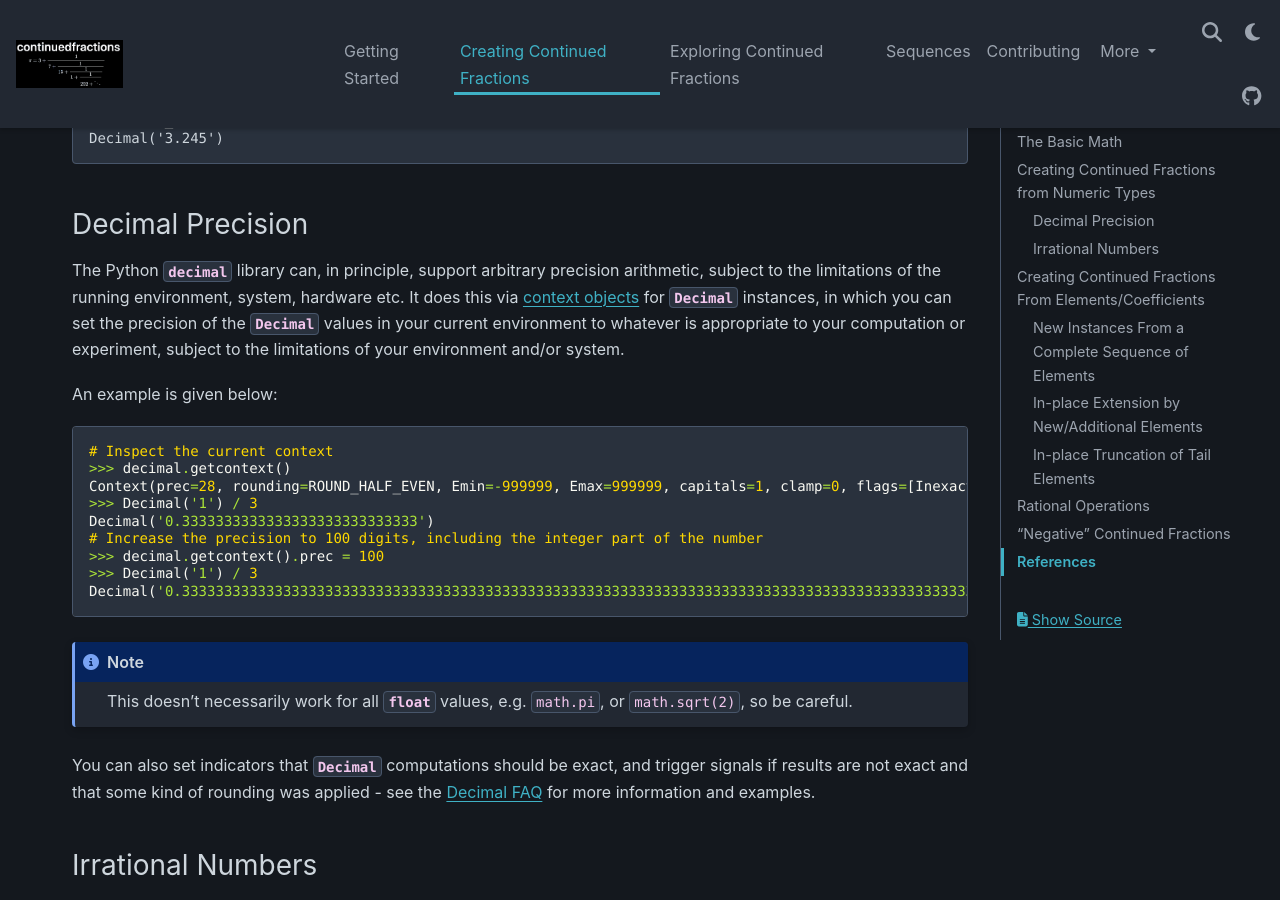
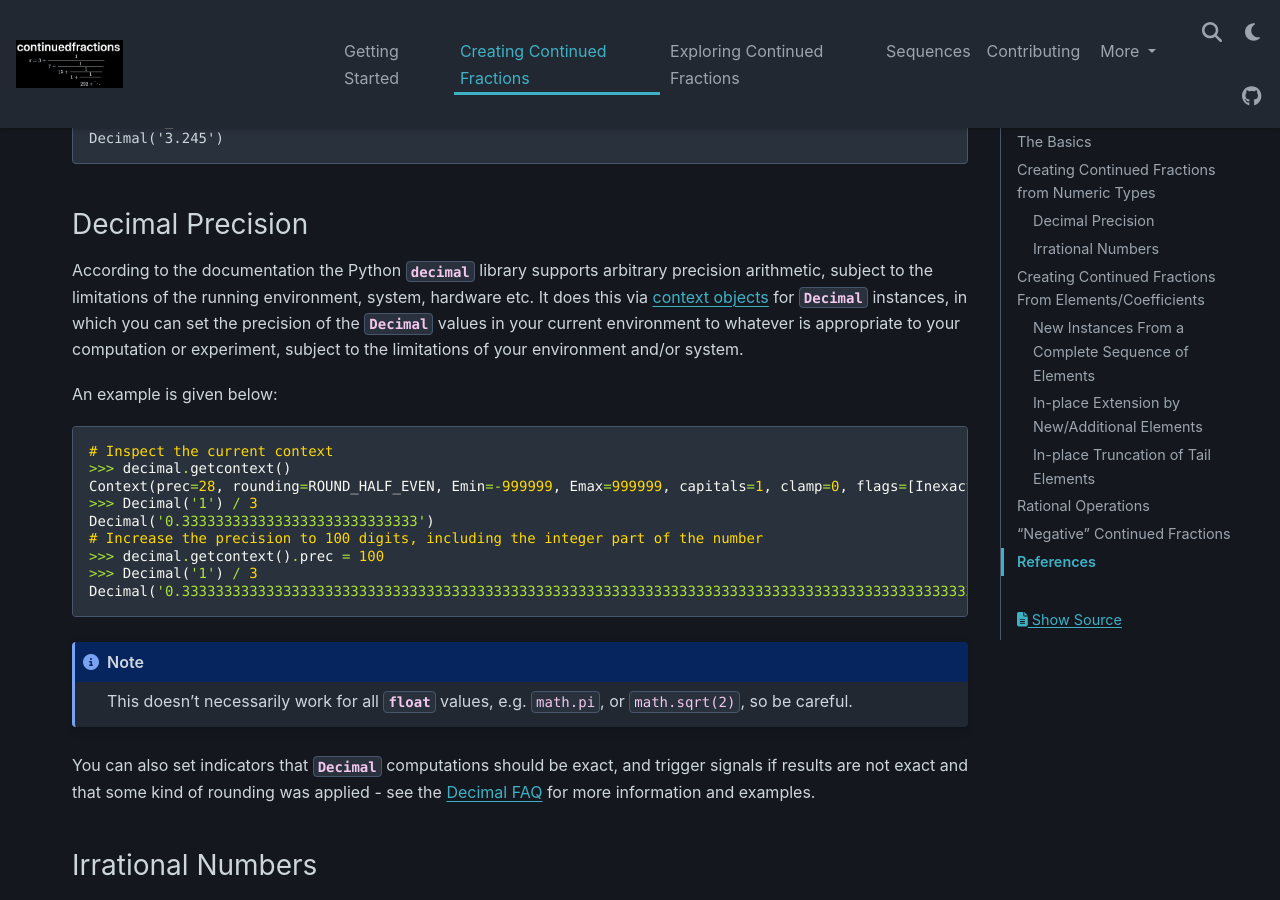
Before and after one commit to sr-murthy/continuedfractions, a Sphinx documentation site: the page built from docs/sources/creating-continued-fractions.rst, in a window 1280 px wide and 900 px high, scrolled down 2312 px. Built offline with Sphinx 7.4.7 and the PyData theme 0.15.4, drawn with Linux system fonts in a browser that asks for light colours; nearby versions of some CDN libraries; some of the changed text lies outside the part shown.

Commit message:
docs: tweak docs for creating continued fractions

```diff
--- a/docs/sources/creating-continued-fractions.rst
+++ b/docs/sources/creating-continued-fractions.rst
@@ -8,10 +8,10 @@ Creating Continued Fractions
 
 It's useful to start with the basic mathematics of continued fractions, using a simple example.
 
-.. _creating-continued-fractions.basic-math:
+.. _creating-continued-fractions.basics:
 
-The Basic Math
-==============
+The Basics
+==========
 
 Consider the `rational number <https://en.wikipedia.org/wiki/Rational_number>`_ :math:`\frac{649}{200} = \frac{3 \times 200 + 49}{200} = 3.245` which has a continued fraction representation, or simply, a continued fraction, given by:
 
@@ -87,7 +87,7 @@ A :py:class:`decimal.Decimal` value of ``ContinuedFraction(649, 200)`` is also a
 Decimal Precision
 -----------------
 
-The Python :py:mod:`decimal` library can, in principle, support arbitrary precision arithmetic, subject to the limitations of the running environment, system, hardware etc. It does this via `context objects <https://docs.python.org/3.12/library/decimal.html#context-objects>`_ for :py:class:`~decimal.Decimal` instances, in which you can set the precision of the :py:class:`~decimal.Decimal` values in your current environment to whatever is appropriate to your computation or experiment, subject to the limitations of your environment and/or system.
+According to the documentation the Python :py:mod:`decimal` library supports arbitrary precision arithmetic, subject to the limitations of the running environment, system, hardware etc. It does this via `context objects <https://docs.python.org/3.12/library/decimal.html#context-objects>`_ for :py:class:`~decimal.Decimal` instances, in which you can set the precision of the :py:class:`~decimal.Decimal` values in your current environment to whatever is appropriate to your computation or experiment, subject to the limitations of your environment and/or system.
 
 An example is given below:
 
```
